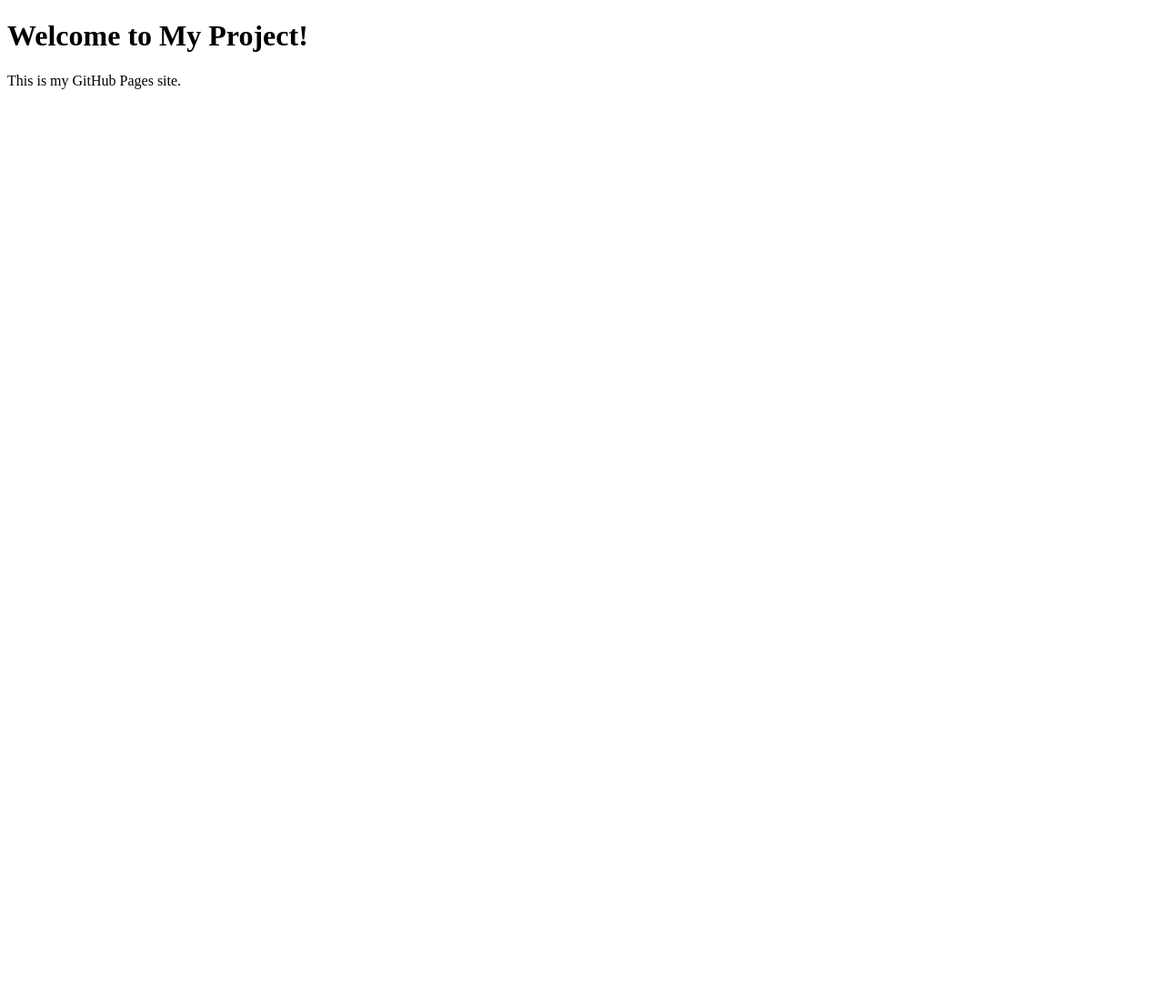
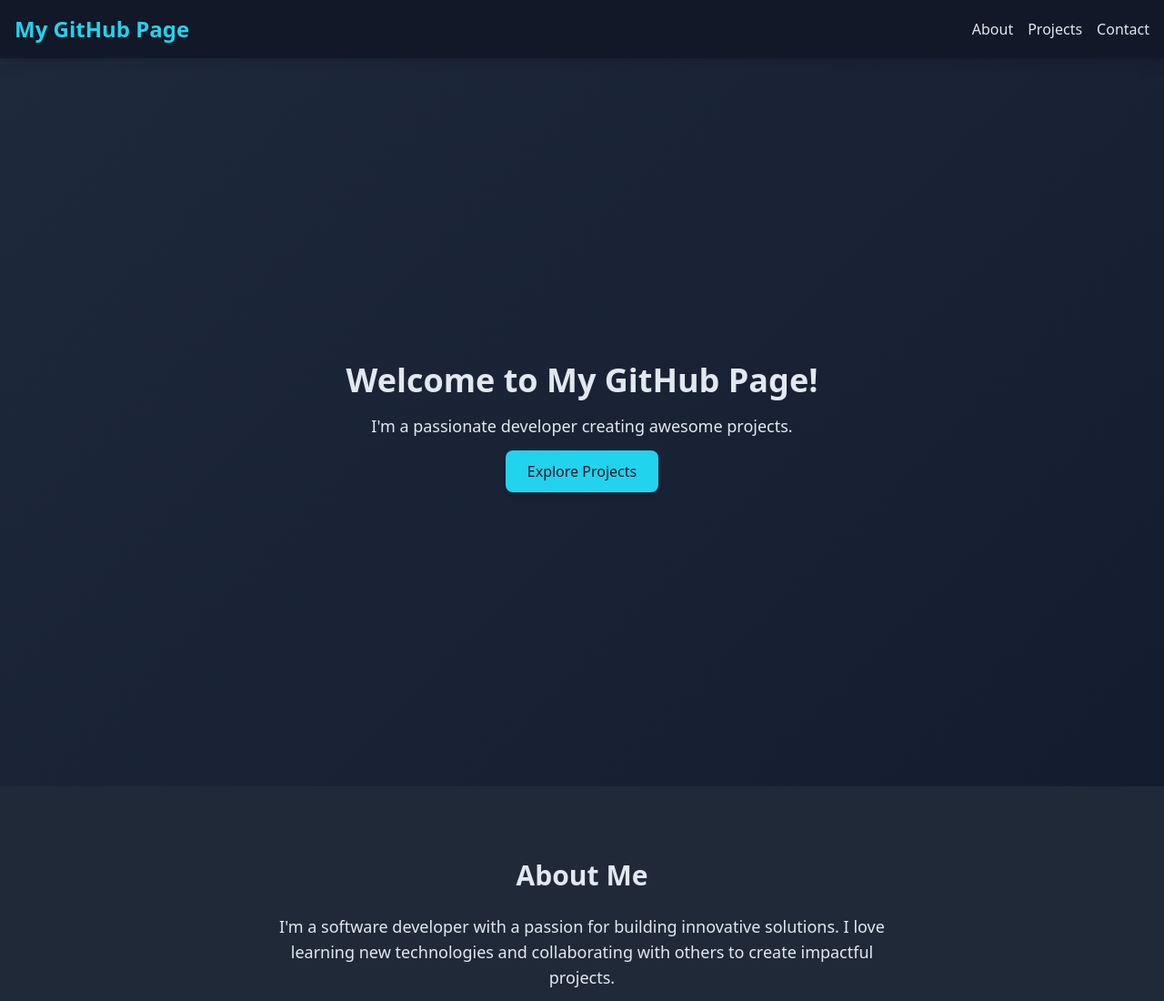
Before and after one commit to StefanoSacchet/KGE24_Trentino_Tourist_Facilities, a plain HTML site: page docs/index.html in a window 1280 px wide. Shown: the top 1100 px of the page at 91% size. Before the commit the page ends 800 px from the top, so only its background shows below. Drawn offline with nearby package versions, Linux system fonts and the light colour scheme.

Commit message:
init gh page

```diff
--- a/docs/index.html
+++ b/docs/index.html
@@ -1,11 +1,92 @@
+<!DOCTYPE html>
+<html lang="en">
+    <head>
+        <meta charset="UTF-8" />
+        <meta name="viewport" content="width=device-width, initial-scale=1.0" />
+        <title>My Cool GitHub Page</title>
+        <script src="https://cdn.tailwindcss.com"></script>
+        <style>
+            body {
+                background: linear-gradient(135deg, #1e293b, #0f172a);
+                color: #e2e8f0;
+            }
+        </style>
+    </head>
+    <body class="font-sans">
+        <header class="bg-gray-900 p-4 shadow-lg">
+            <div class="container mx-auto flex justify-between items-center">
+                <h1 class="text-2xl font-bold text-cyan-400">My GitHub Page</h1>
+                <nav>
+                    <ul class="flex space-x-4">
+                        <li><a href="#about" class="hover:text-cyan-400">About</a></li>
+                        <li><a href="#projects" class="hover:text-cyan-400">Projects</a></li>
+                        <li><a href="#contact" class="hover:text-cyan-400">Contact</a></li>
+                    </ul>
+                </nav>
+            </div>
+        </header>
 
-<!DOCTYPE html>
-<html>
-<head>
-    <title>My Project</title>
-</head>
-<body>
-    <h1>Welcome to My Project!</h1>
-    <p>This is my GitHub Pages site.</p>
-</body>
+        <main>
+            <section id="hero" class="h-screen flex items-center justify-center text-center">
+                <div>
+                    <h2 class="text-4xl font-extrabold mb-4">Welcome to My GitHub Page!</h2>
+                    <p class="text-lg mb-6">I'm a passionate developer creating awesome projects.</p>
+                    <a
+                        href="#projects"
+                        class="bg-cyan-400 text-gray-900 px-6 py-3 rounded-lg shadow-md hover:bg-cyan-500"
+                        >Explore Projects</a
+                    >
+                </div>
+            </section>
+
+            <section id="about" class="py-20 bg-gray-800">
+                <div class="container mx-auto text-center">
+                    <h2 class="text-3xl font-bold mb-6">About Me</h2>
+                    <p class="text-lg max-w-2xl mx-auto">
+                        I'm a software developer with a passion for building innovative solutions. I love learning new
+                        technologies and collaborating with others to create impactful projects.
+                    </p>
+                </div>
+            </section>
+
+            <section id="projects" class="py-20">
+                <div class="container mx-auto text-center">
+                    <h2 class="text-3xl font-bold mb-6">Projects</h2>
+                    <div class="grid grid-cols-1 md:grid-cols-2 lg:grid-cols-3 gap-8">
+                        <div class="bg-gray-900 p-6 rounded-lg shadow-lg">
+                            <h3 class="text-xl font-semibold mb-2">Project 1</h3>
+                            <p>A brief description of your project goes here.</p>
+                            <a href="#" class="text-cyan-400 hover:underline">View on GitHub</a>
+                        </div>
+                        <div class="bg-gray-900 p-6 rounded-lg shadow-lg">
+                            <h3 class="text-xl font-semibold mb-2">Project 2</h3>
+                            <p>A brief description of your project goes here.</p>
+                            <a href="#" class="text-cyan-400 hover:underline">View on GitHub</a>
+                        </div>
+                        <div class="bg-gray-900 p-6 rounded-lg shadow-lg">
+                            <h3 class="text-xl font-semibold mb-2">Project 3</h3>
+                            <p>A brief description of your project goes here.</p>
+                            <a href="#" class="text-cyan-400 hover:underline">View on GitHub</a>
+                        </div>
+                    </div>
+                </div>
+            </section>
+
+            <section id="contact" class="py-20 bg-gray-800">
+                <div class="container mx-auto text-center">
+                    <h2 class="text-3xl font-bold mb-6">Contact Me</h2>
+                    <p class="text-lg">Feel free to reach out to me via email or connect with me on social media.</p>
+                    <div class="mt-4">
+                        <a href="mailto:your_email@example.com" class="text-cyan-400 hover:underline"
+                            >your_email@example.com</a
+                        >
+                    </div>
+                </div>
+            </section>
+        </main>
+
+        <footer class="bg-gray-900 p-4 text-center">
+            <p>&copy; 2025 My GitHub Page. All rights reserved.</p>
+        </footer>
+    </body>
 </html>
```
